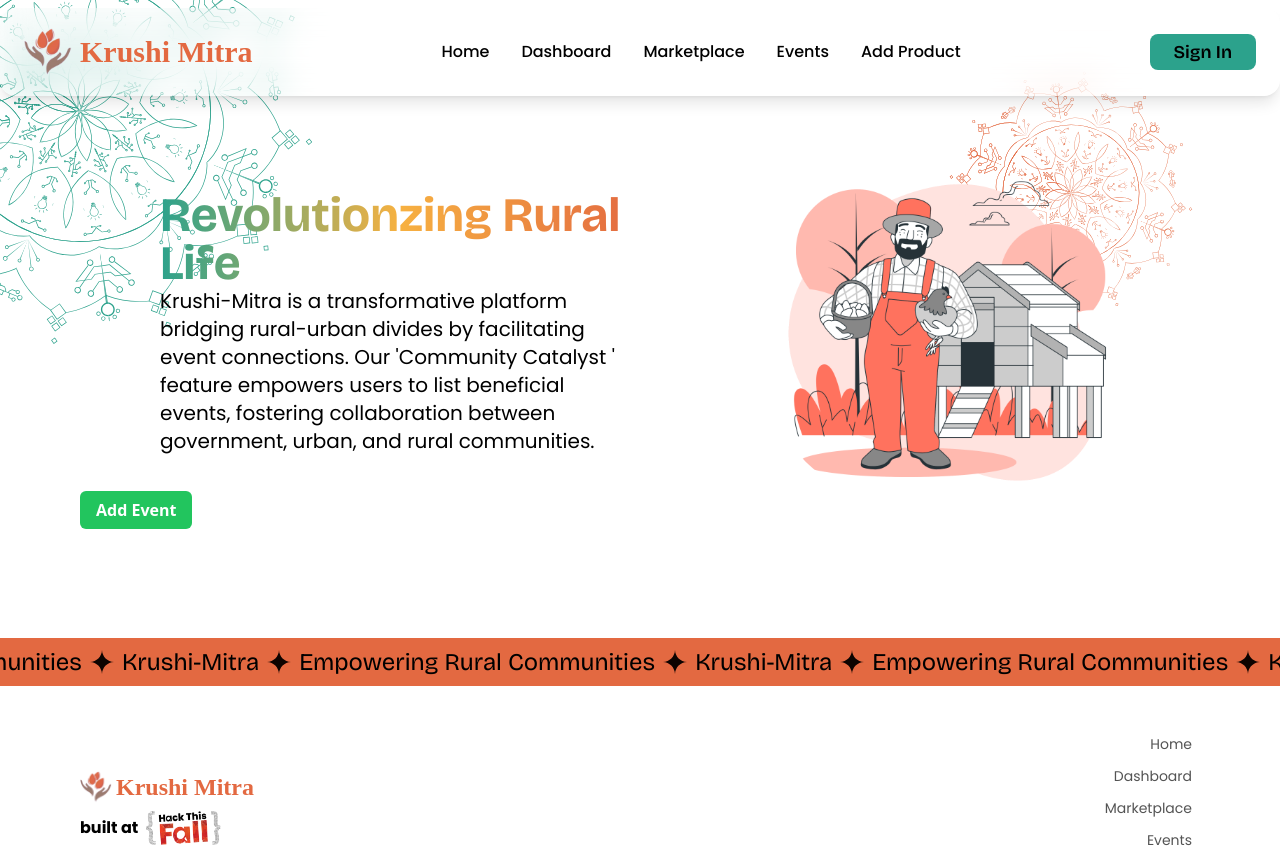
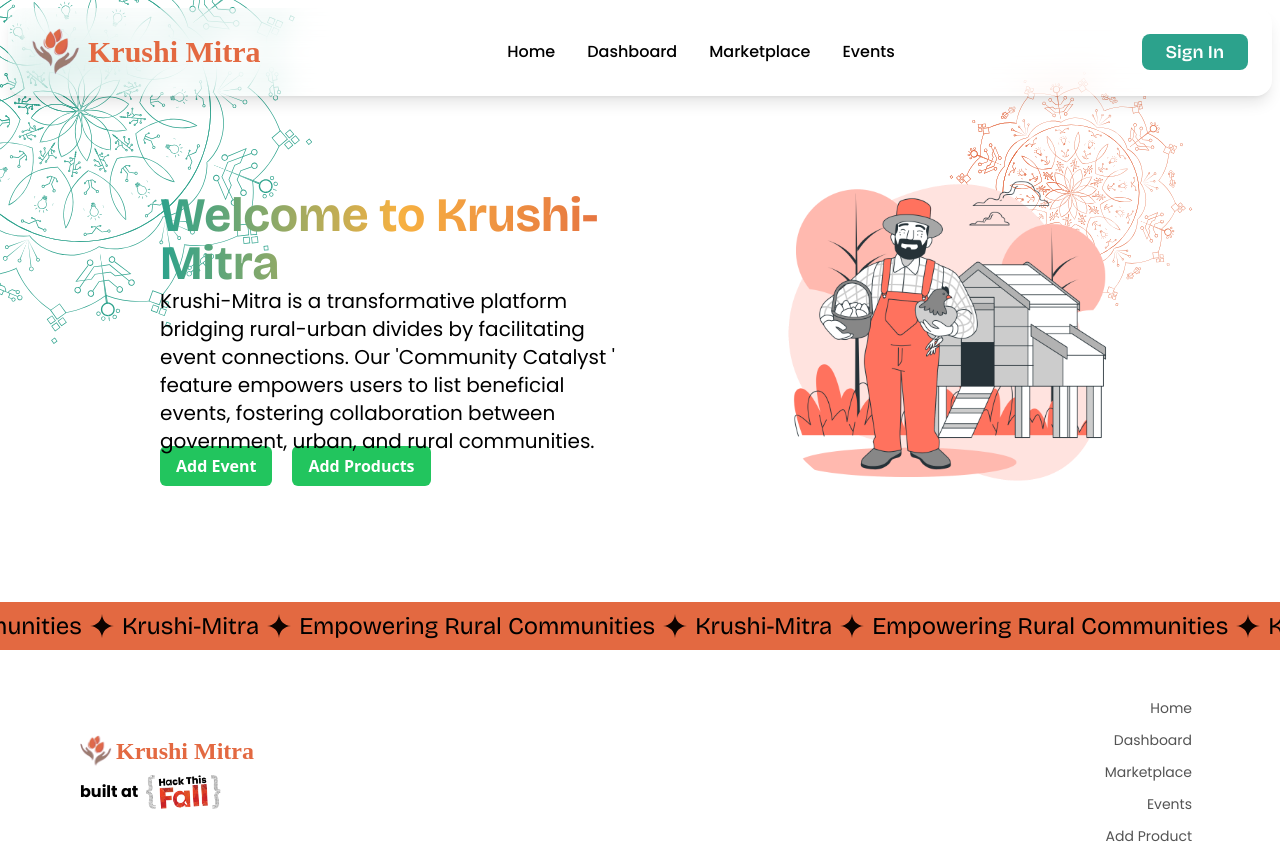
Before and after one commit to zkBOYss/Krushi-Mitra, a React (Vite) app in the folder frontend/: page / in a window 1280 px wide. Shown: the top 848 px of the page. Built offline with nearby package versions, Linux system fonts and the light colour scheme; no server answers; a web font is replaced by a local one.

Commit message:
minor changes in header

```diff
--- a/frontend/src/components/Header.jsx
+++ b/frontend/src/components/Header.jsx
@@ -10,41 +10,55 @@ const Header = () => {
 
   return (
     <div
-            className="flex py-5 shadow-lg rounded-2xl sticky w-full top-2 backdrop-blur-lg z-40
+      className="flex py-5 shadow-lg rounded-2xl mx-2 sticky top-2 backdrop-blur-lg z-40
       "
     >
       <div className="container mx-auto flex justify-between px-6">
         <Link
           to="/"
-                    className="flex items-center lg:text-3xl md:text-3xl text-lg font-bold text-lightred font-grotesk cursor-pointer" style={{fontFamily: "Vestige Grotesk"}}
+          className="flex items-center lg:text-3xl md:text-3xl text-lg font-bold text-lightred font-grotesk cursor-pointer"
+          style={{ fontFamily: "Vestige Grotesk" }}
         >
-                    <img src={logo} alt="Logo" className="w-12 h-12 max-sm:w-8 max-sm:h-8 mr-2" />
+          <img
+            src={logo}
+            alt="Logo"
+            className="w-12 h-12 max-sm:w-8 max-sm:h-8 mr-2"
+          />
           <span className="lg:text-3xl md:text-3xl">Krushi Mitra</span>
-
         </Link>
         <div
           className={`lg:flex md:flex lg:items-center md:items-center lg:space-x-4 md:space-x-4 md:py-1 lg:py-1 lg:text-base md:text-base lg:text-black md:text-black lg:font-medium font-poppins  md:font-medium hidden
 		  `}
         >
-                    <Link to="/" className="py-1 px-2  hover:text-lightyellow ease-in transition-all">
+          <Link
+            to="/"
+            className="py-1 px-2  hover:text-lightyellow ease-in transition-all"
+          >
             Home
           </Link>
-                    <Link to="/dashboard" className="py-1 px-2  hover:text-lightyellow ease-in transition-all ">
+          <Link
+            to="/dashboard"
+            className="py-1 px-2  hover:text-lightyellow ease-in transition-all "
+          >
             Dashboard
           </Link>
-                    <Link to="/marketplace" className="py-1 px-2  hover:text-lightyellow ease-in transition-all ">
+          <Link
+            to="/marketplace"
+            className="py-1 px-2  hover:text-lightyellow ease-in transition-all "
+          >
             Marketplace
           </Link>
-                    <Link to="/events" className="py-1 px-2  hover:text-lightyellow ease-in transition-all ">
+          <Link
+            to="/events"
+            className="py-1 px-2  hover:text-lightyellow ease-in transition-all "
+          >
             Events
-                    </Link>
-                    <Link to="/add-products" className="py-1 px-2  hover:text-lightyellow ease-in transition-all">
-                        Add Product
           </Link>
         </div>
         {toggle && toggle ? (
           <div
-                        className={`${toggle
+            className={`${
+              toggle
                 ? " flex w-full flex-col bg-lightgreen rounded-b-2xl items-center font-poppins  absolute right-0 top-16 md:hidden lg:hidden"
                 : "hidden"
             }`}
@@ -61,15 +75,13 @@ const Header = () => {
             <Link to="/events" className="py-1 px-2 hover:text-white ">
               Events
             </Link>
-                        <Link to="/add-products" className="py-1 px-2 hover:text-white">
-                            Add Product
-                        </Link>
+
             {user ? (
               <Link to="/sign-in" className="py-1 px-2 hover:text-white">
                 Logout
               </Link>
             ) : (
-                            <Link to="/sign-in" className="py-1 px-2 hover:text-white">
+              <Link to="/sign-in" className="py-1 px-2 text-white">
                 Sign In
               </Link>
             )}
@@ -92,7 +104,7 @@ const Header = () => {
           ) : (
             <Link
               to="/sign-in"
-                            className="text-lg bg-lightgreen py-1 px-6 text-black font-semibold font-grotesk
+              className="text-lg bg-lightgreen py-1 px-6 text-white font-semibold font-grotesk
               rounded-lg  hover:bg-lightred  hover:text-white transition-all"
             >
               Sign In
--- a/frontend/src/pages/Home.jsx
+++ b/frontend/src/pages/Home.jsx
@@ -1,6 +1,6 @@
-import home_illustration from "../assets/home_illustration.png"
-import chakra2 from "../assets/chakra-2.svg"
-import chakra3 from "../assets/chakra-3.svg"
+import home_illustration from "../assets/home_illustration.png";
+import chakra2 from "../assets/chakra-2.svg";
+import chakra3 from "../assets/chakra-3.svg";
 import { useEffect, useState } from "react";
 import { Link } from "react-router-dom";
 
@@ -17,21 +17,55 @@ function Home() {
     <div className="flex flex-col">
       <div className="flex items-center mx-20 justify-between mt-10 max-sm:mx-5 max-sm:flex-col max-sm:gap-10">
         <div className="flex-col w-1/2 max-sm:w-full relative">
-                    <h1 className="text-5xl font-bold max-sm:text-3xl bg-clip-text text-transparent bg-gradient-to-r from-lightgreen via-lightyellow to-lightred font-grotesk">Revolutionzing Rural Life</h1>
-                    <p className="text-xl max-sm:text-base font-poppins font-normal">Krushi-Mitra is a transformative platform bridging rural-urban divides by facilitating event connections. Our &apos;Community Catalyst &apos; feature empowers users to list beneficial events, fostering collaboration between government, urban, and rural communities. </p>
-                    <img src={chakra3} alt="chakra1" width={500} height={500} className="absolute pointer-events-none -left-80 -top-80 max-sm:-left-36 max-sm:-top-56 -z-10 " style={{ transform: `rotate(${-rotation}deg)` }} />
+          <h1 className="text-5xl font-bold max-sm:text-3xl bg-clip-text text-transparent bg-gradient-to-r from-lightgreen via-lightyellow to-lightred font-grotesk">
+            Welcome to Krushi-Mitra
+          </h1>
+          <p className="text-xl max-sm:text-base font-poppins font-normal">
+            Krushi-Mitra is a transformative platform bridging rural-urban
+            divides by facilitating event connections. Our &apos;Community
+            Catalyst &apos; feature empowers users to list beneficial events,
+            fostering collaboration between government, urban, and rural
+            communities.{" "}
+          </p>
+          <img
+            src={chakra3}
+            alt="chakra1"
+            width={500}
+            height={500}
+            className="absolute pointer-events-none -left-80 -top-80 max-sm:-left-36 max-sm:-top-56 -z-10 "
+            style={{ transform: `rotate(${-rotation}deg)` }}
+          />
         </div>
         <div className="flex relative">
-                    <img src={home_illustration} alt="home_illustration" width={350} height={350} className="pointer-events-none rounded-bl-[35%] rounded-tr-[35%]" />
-                    <img src={chakra2} alt="chakra1" width={250} height={250} className="absolute pointer-events-none left-44 -top-20 -z-10" style={{ transform: `rotate(${-rotation}deg)` }} />
+          <img
+            src={home_illustration}
+            alt="home_illustration"
+            width={350}
+            height={350}
+            className="pointer-events-none rounded-bl-[35%] rounded-tr-[35%]"
+          />
+          <img
+            src={chakra2}
+            alt="chakra1"
+            width={250}
+            height={250}
+            className="absolute pointer-events-none left-44 -top-20 -z-10"
+            style={{ transform: `rotate(${-rotation}deg)` }}
+          />
         </div>
       </div>
-            <div>
+      <div className="mt-[-60px] ml-20 flex flex-row gap-5">
         <Link
           to="/events/add-events"
-                    className="mt-2 bg-green-500 px-4 py-2 rounded-md text-white font-bold"
+          className="mt-2 bg-green-500 hover:bg-green-600 px-4 py-2 rounded-md text-white font-bold"
         >
           Add Event
+        </Link>
+        <Link
+          to="/add-products"
+          className="mt-2 bg-green-500 hover:bg-green-600 px-4 py-2 rounded-md text-white font-bold"
+        >
+          Add Products
         </Link>
       </div>
     </div>
```
Lines whose indentation alone changed are shown as unchanged.
